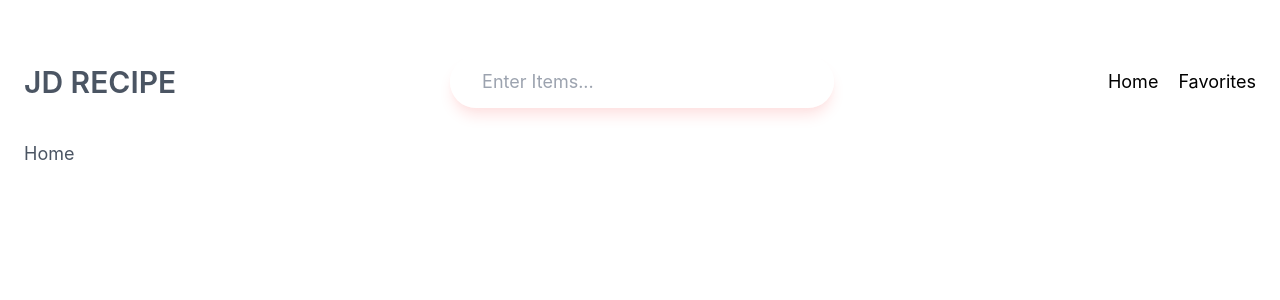
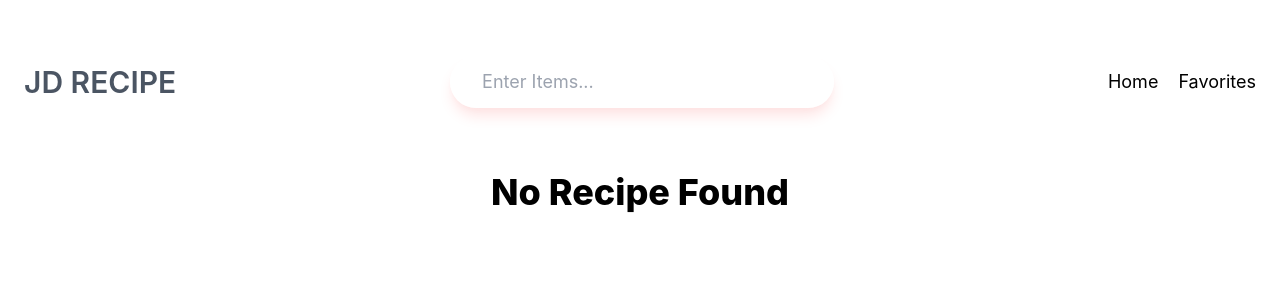
Before and after one commit to JD-Daehyun/myfoodrecipeapp, a React (Create React App) app: page / in a window 1280 px wide. Shown: the top 300 px of the page. Built offline with nearby package versions, Linux system fonts and the light colour scheme.

Commit message:
Feature Recipe Item after search

```diff
--- /dev/null
+++ b/src/components/recipe-item/index.jsx
@@ -0,0 +1,8 @@
+
+
+
+
+export default function RecipeItem({item}){
+
+    return <div className="flex flex-col w-80 overflow-hidden p-5 bg-white/75 shadow-xl gap-5 border-2 rounded-2xl border-white">RecipeITem</div>
+}
--- a/src/pages/home/index.jsx
+++ b/src/pages/home/index.jsx
@@ -1,10 +1,22 @@
+import { useContext } from "react";
+import { GlobalContext } from "../../context";
+import RecipeItem from "../../components/recipe-item";
 
+export default function Home() {
+  const { loading, recipeList } = useContext(GlobalContext);
 
-
-
-export default function Home(){
-
-    return <div>
-        Home
+  if (loading) {
+    return <h1>Loading!</h1>;
+  }
+  return (
+    <div className="py-8 container mx-auto flex flex-wrap justify-center gap-10">
+      {recipeList && recipeList.length > 0 ? (
+        recipeList.map((item) => <RecipeItem item={item} />)
+      ) : (
+        <div>
+          <p className="lg:text-4xl text-xl text-center text-black font-extrabold">No Recipe Found</p>
+        </div>
+      )}
     </div>
+  );
 }
```
